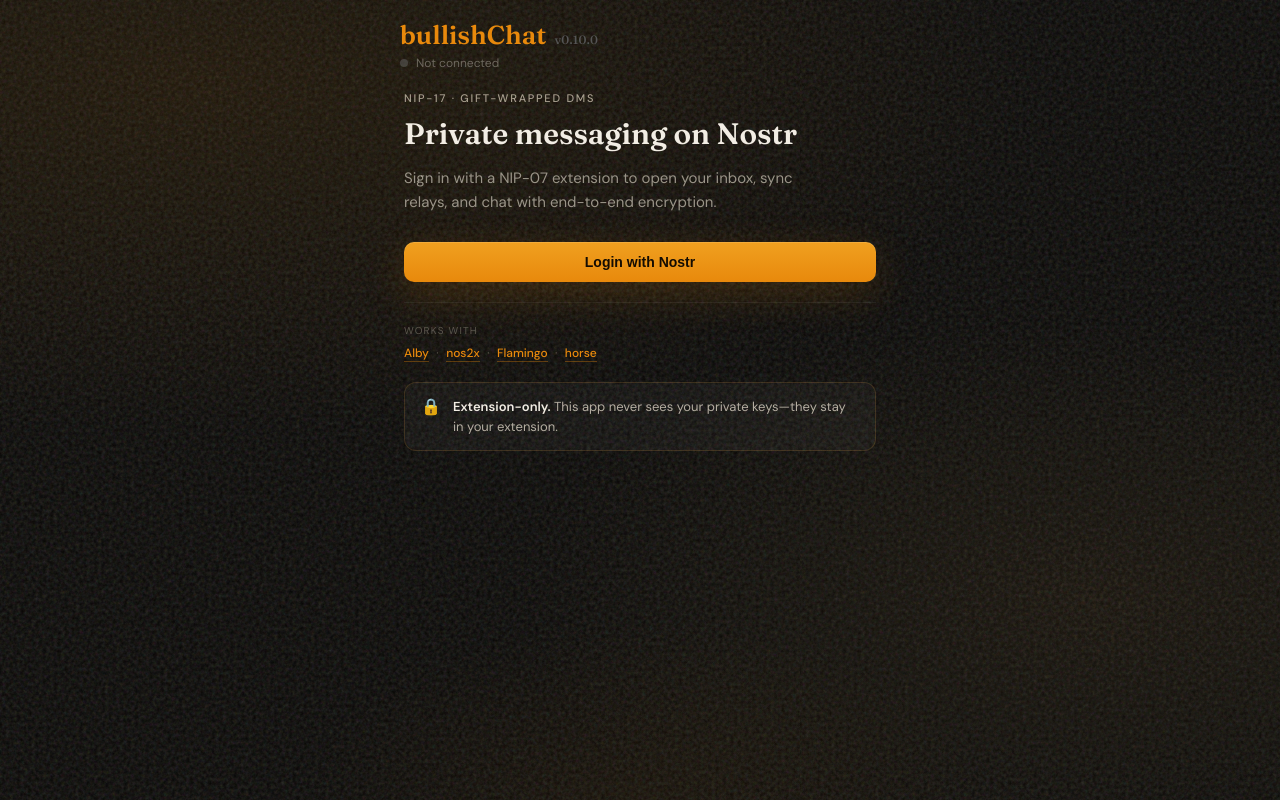
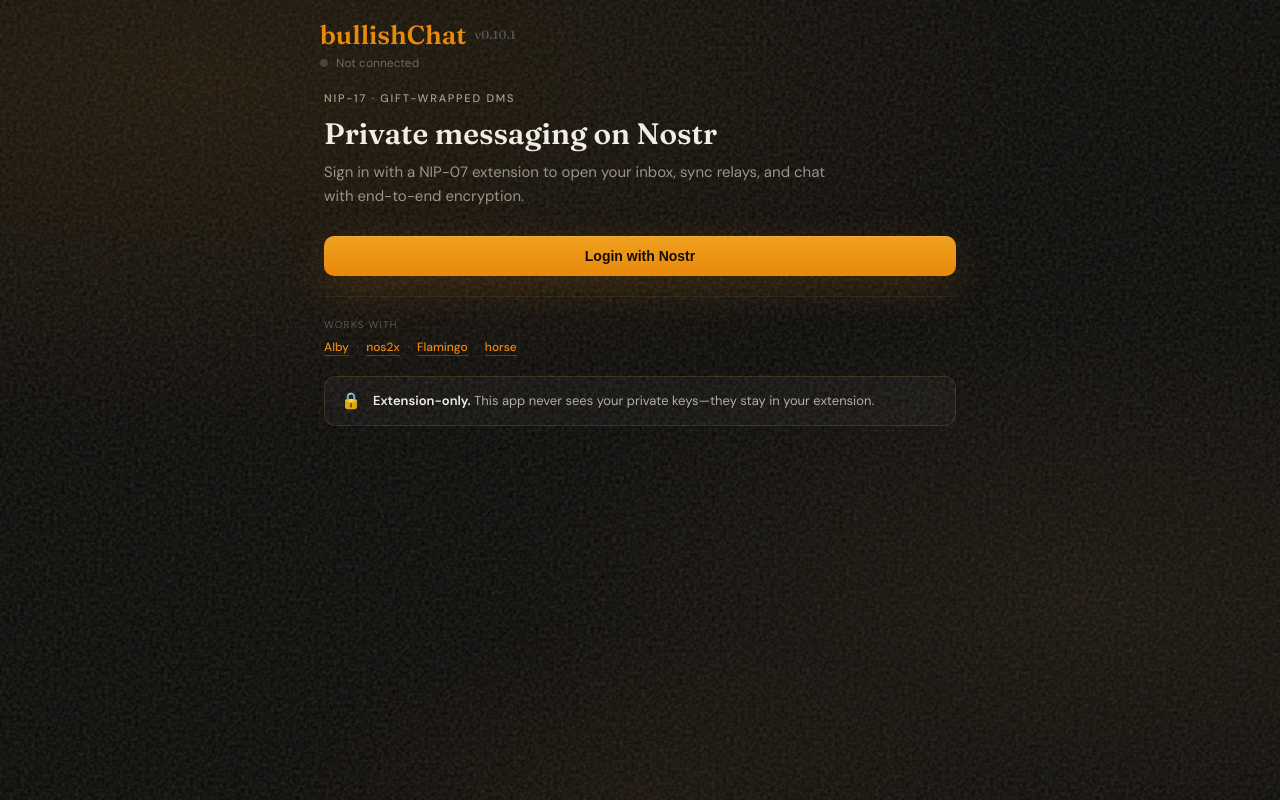
Before and after one commit to thebullishbitcoiner/bullishchat, a website built with Vite: page index.html in a window 1280 px wide. Built offline with nearby package versions, Linux system fonts and the light colour scheme.

Commit message:
v0.10.1: Refresh landing layout and logo asset handling - Move logo asset to Vite public path and wire favicon/apple-touch/social meta tags to /logo.png - Refine landing hero spacing and readability with wider desktop unauthenticated layout and tighter headline-to-lede rhythm - Bump app version to 0.10.1 and rebuild production bundle

```diff
--- a/index.html
+++ b/index.html
@@ -4,6 +4,10 @@
     <meta charset="UTF-8">
     <meta name="viewport" content="width=device-width, initial-scale=1, maximum-scale=1, user-scalable=no, viewport-fit=cover">
     <title>bullishChat - NIP-17 Private Messaging</title>
+    <link rel="icon" type="image/png" href="/logo.png">
+    <link rel="apple-touch-icon" href="/logo.png">
+    <meta property="og:image" content="/logo.png">
+    <meta name="twitter:image" content="/logo.png">
     <link rel="preconnect" href="https://fonts.googleapis.com">
     <link rel="preconnect" href="https://fonts.gstatic.com" crossorigin>
     <link href="https://fonts.googleapis.com/css2?family=DM+Sans:ital,opsz,wght@0,9..40,400..700;1,9..40,500&family=Fraunces:ital,opsz,wght@0,9..144,500;0,9..144,600;0,9..144,700&display=swap" rel="stylesheet">
--- a/package.json
+++ b/package.json
@@ -1,6 +1,6 @@
 {
   "name": "bullishchat",
-  "version": "0.10.0",
+  "version": "0.10.1",
   "description": "bullishChat - NIP-17 Private Messaging",
   "type": "module",
   "scripts": {
--- a/src/styles.css
+++ b/src/styles.css
@@ -77,7 +77,7 @@ body:not(.is-authenticated) .container {
 
 body:not(.is-authenticated) .sidebar {
     width: 100%;
-    max-width: 520px;
+    max-width: 680px;
     margin: 0 auto;
     border-right: none;
     background: transparent;
@@ -106,7 +106,7 @@ body:not(.is-authenticated) .sidebar-header {
 
 .app-title {
     display: flex;
-    align-items: baseline;
+    align-items: center;
     flex-wrap: wrap;
     gap: 8px;
     font-family: 'Fraunces', Georgia, serif;
@@ -253,7 +253,7 @@ body:not(.is-authenticated) .status-indicator--compact {
     font-weight: 600;
     line-height: 1.18;
     color: var(--text-primary);
-    margin-bottom: 14px;
+    margin-bottom: 8px;
     animation: landing-rise 0.75s ease-out 0.06s both;
 }
 
@@ -261,7 +261,7 @@ body:not(.is-authenticated) .status-indicator--compact {
     font-size: 15px;
     line-height: 1.6;
     color: #9a9488;
-    max-width: 42ch;
+    max-width: 52ch;
     animation: landing-rise 0.8s ease-out 0.12s both;
 }
 
```
Also changed, not shown: public/logo.png (added), 1 other file.
